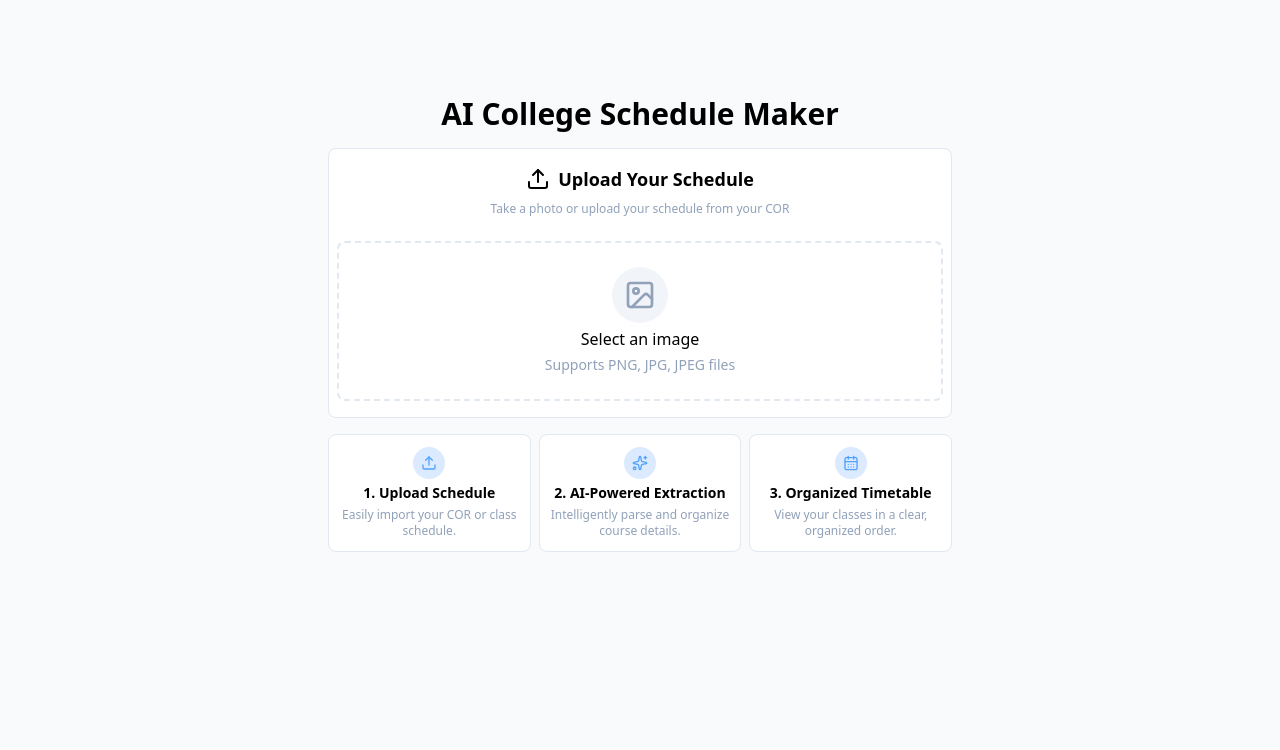
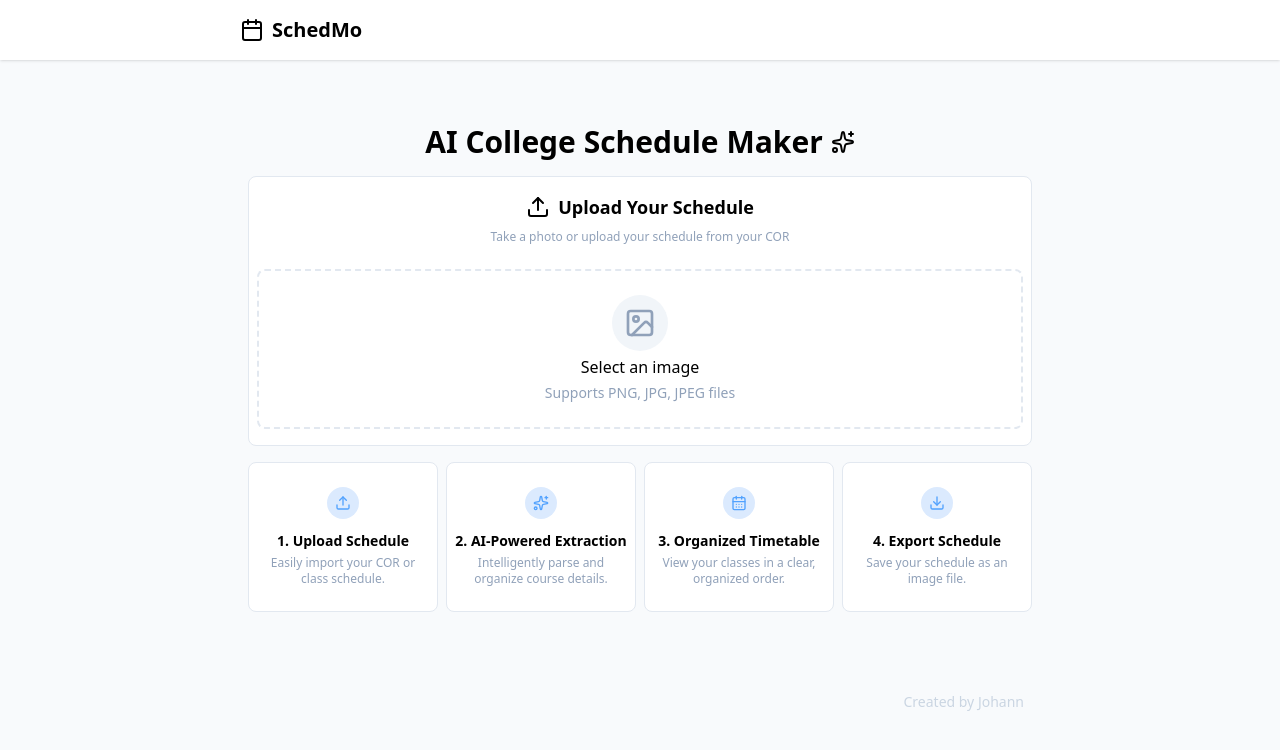
Before and after one commit to johannbleza/schedmo, a Next.js app: page / in a window 1280 px wide. Shown: the top 750 px of the page. Built offline with nearby package versions, Linux system fonts and the light colour scheme.

Commit message:
Implement Navbar, Updated UI

```diff
--- a/app/layout.tsx
+++ b/app/layout.tsx
@@ -1,5 +1,6 @@
 import type { Metadata } from "next";
 import "./globals.css";
+import Navbar from "@/components/Navbar";
 
 export const metadata: Metadata = {
   title: "SchedMo - AI College Schedule Maker",
@@ -13,7 +14,13 @@ export default function RootLayout({
 }>) {
   return (
     <html lang="en">
-      <body className="bg-slate-50">{children}</body>
+      <body className="bg-slate-50">
+        <Navbar />
+        {children}
+        <div className="max-w-[50rem] mx-auto flex justify-end">
+          <p className="text-sm text-slate-300 p-4">Created by Johann</p>
+        </div>
+      </body>
     </html>
   );
 }
--- a/app/page.tsx
+++ b/app/page.tsx
@@ -1,11 +1,15 @@
 import Features from "@/components/Features";
 import FileInput from "@/components/FileInput";
+import { SparklesIcon } from "lucide-react";
 
 const page = () => {
   return (
     <div>
-      <div className="min-h-dvh pt-24 flex flex-col items-center p-2 gap-4 max-w-[40rem] mx-auto">
-        <h1 className="text-3xl font-bold">AI College Schedule Maker</h1>
+      <div className="flex flex-col items-center px-2 py-6 md:py-16 gap-4 max-w-[50rem] mx-auto">
+        <div className="text-2xl md:text-3xl font-bold flex gap-2 items-center">
+          AI College Schedule Maker
+          <SparklesIcon />
+        </div>
         <FileInput />
         <Features />
       </div>
--- a/app/schedule/page.tsx
+++ b/app/schedule/page.tsx
@@ -38,23 +38,23 @@ const Page = () => {
   };
 
   return (
-    <div className="min-h-dvh flex flex-col justify-center items-center px-2 py-4 max-w-[60rem] mx-auto gap-3">
+    <div className="min-h-[80dvh] flex flex-col justify-center items-center px-2 py-6  max-w-[50rem] mx-auto gap-3">
       <div className="w-full flex justify-center md:justify-between items-center">
         <h1 className="font-semibold text-4xl md:text-4xl">Weekly Schedule</h1>
         <div className="hidden md:flex gap-2">
+          <button
+            onClick={handleSaveAsImage}
+            className="flex gap-2 justify-center items-center rounded py-2 px-3  bg-slate-100 border border-slate-200 text-slate-800 cursor-pointer hover:opacity-75"
+          >
+            <span>Save as Image</span>
+            <Download className="size-4" />
+          </button>
           <Link href="/">
-            <button className="flex gap-2 justify-center items-center bg-blue-400 rounded px-2 py-2 text-white text-sm">
+            <button className="flex gap-2 bg-blue-500 border border-blue-600 text-white justify-center items-center px-3 py-2 rounded cursor-pointer hover:opacity-75">
               <span>Create New</span>
               <Plus className="size-4" />
             </button>
           </Link>
-          <button
-            onClick={handleSaveAsImage}
-            className="flex gap-2 justify-center items-center bg-black rounded p-2 text-white text-sm hover:bg-gray-800 transition-colors"
-          >
-            <span>Save as Image</span>
-            <Download className="size-4" />
-          </button>
         </div>
       </div>
 
@@ -65,13 +65,16 @@ const Page = () => {
       <div className="flex flex-col gap-2 w-full md:hidden">
         <button
           onClick={handleSaveAsImage}
-          className="flex gap-2 justify-center items-center bg-black rounded p-2 text-white text-sm hover:bg-gray-800 transition-colors"
+          className="flex gap-2 justify-center items-center rounded p-2 hover:bg-gray-800 transition-colors bg-slate-100 border border-slate-200 text-slate-800"
         >
           <span>Save as Image</span>
           <Download className="size-4" />
         </button>
-        <button className="bg-blue-400 rounded text-white text-sm bg-full">
-          <Link href="/" className="flex gap-2 justify-center items-center p-2">
+        <button className="rounded  bg-full">
+          <Link
+            href="/"
+            className="flex gap-2 bg-blue-500 border border-blue-600 text-white justify-center items-center p-2 rounded"
+          >
             <span>Create New</span>
             <Plus className="size-4" />
           </Link>
--- a/components/Features.tsx
+++ b/components/Features.tsx
@@ -2,18 +2,18 @@ import { features } from "@/lib/constants";
 
 const Features = () => {
   return (
-    <div className="grid grid-cols-3 gap-2 w-full">
+    <div className="grid grid-cols-2 md:grid-cols-4 gap-2 w-full">
       {features.map(({ name, description, icon }, index) => {
         const Icon = icon;
         return (
           <div
             key={name}
-            className="border border-slate-200 rounded-lg flex flex-col items-center px-2 py-3 text-center gap-1 bg-white"
+            className="border border-slate-200 rounded-lg flex flex-col items-center px-2 py-6 text-center gap-1 bg-white"
           >
             <div className="p-2 bg-blue-100 rounded-full text-blue-400">
               <Icon className="size-4" />
             </div>
-            <h2 className="text-sm font-semibold">
+            <h2 className="text-sm font-semibold mt-2">
               {index + 1}
               {". "}
               {name}
--- a/components/FileInput.tsx
+++ b/components/FileInput.tsx
@@ -1,7 +1,7 @@
 "use client";
 import { fixedPrompt } from "@/lib/constants";
 import { Course, GeminiApiResponse } from "@/types";
-import { ImageIcon, SparkleIcon, Upload, XIcon } from "lucide-react";
+import { ImageIcon, SparklesIcon, Upload, XIcon } from "lucide-react";
 import Image from "next/image";
 import { useRouter } from "next/navigation";
 import { ChangeEvent, useEffect, useRef, useState } from "react";
@@ -256,7 +256,7 @@ const FileInput = () => {
               </svg>
             ) : (
               <div className="flex gap-2">
-                <SparkleIcon />
+                <SparklesIcon />
                 <span>Generate Schedule</span>
               </div>
             )}
--- a/components/Navbar.tsx
+++ b/components/Navbar.tsx
@@ -1,5 +1,15 @@
+import { Calendar } from "lucide-react";
+import Link from "next/link";
+
 const Navbar = () => {
-  return <div></div>;
+  return (
+    <nav className="bg-white w-full shadow p-4 text-xl font-bold ">
+      <Link href="/" className="flex gap-2 items-center max-w-[50rem] mx-auto">
+        <Calendar />
+        <h1>SchedMo</h1>
+      </Link>
+    </nav>
+  );
 };
 
 export default Navbar;
--- a/lib/constants/index.ts
+++ b/lib/constants/index.ts
@@ -1,4 +1,4 @@
-import { Upload, Sparkles, CalendarDays } from "lucide-react";
+import { Upload, Sparkles, CalendarDays, Download } from "lucide-react";
 
 export const fixedPrompt: string = `Extract the course schedule data from this image. Return a empty array if the image is not related to a schedule or course. Provide the output as a JSON array of objects.
   Each object should strictly follow this schema:
@@ -33,6 +33,11 @@ export const features = [
     name: "Organized Timetable",
     description: "View your classes in a clear, organized order.",
     icon: CalendarDays,
+  },
+  {
+    name: "Export Schedule",
+    description: "Save your schedule as an image file.", // Changed description to reflect image-only export
+    icon: Download,
   },
 ];
 
```
